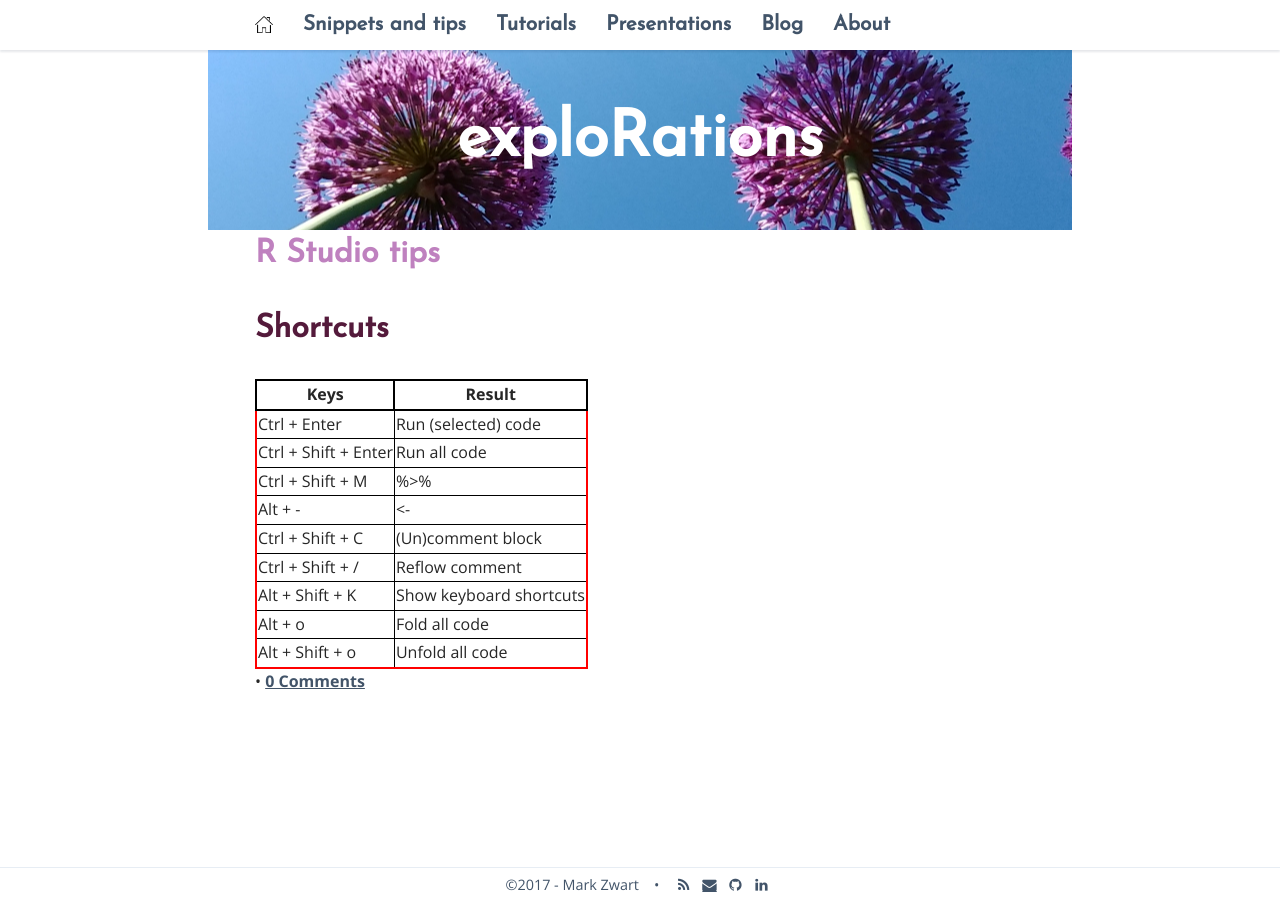
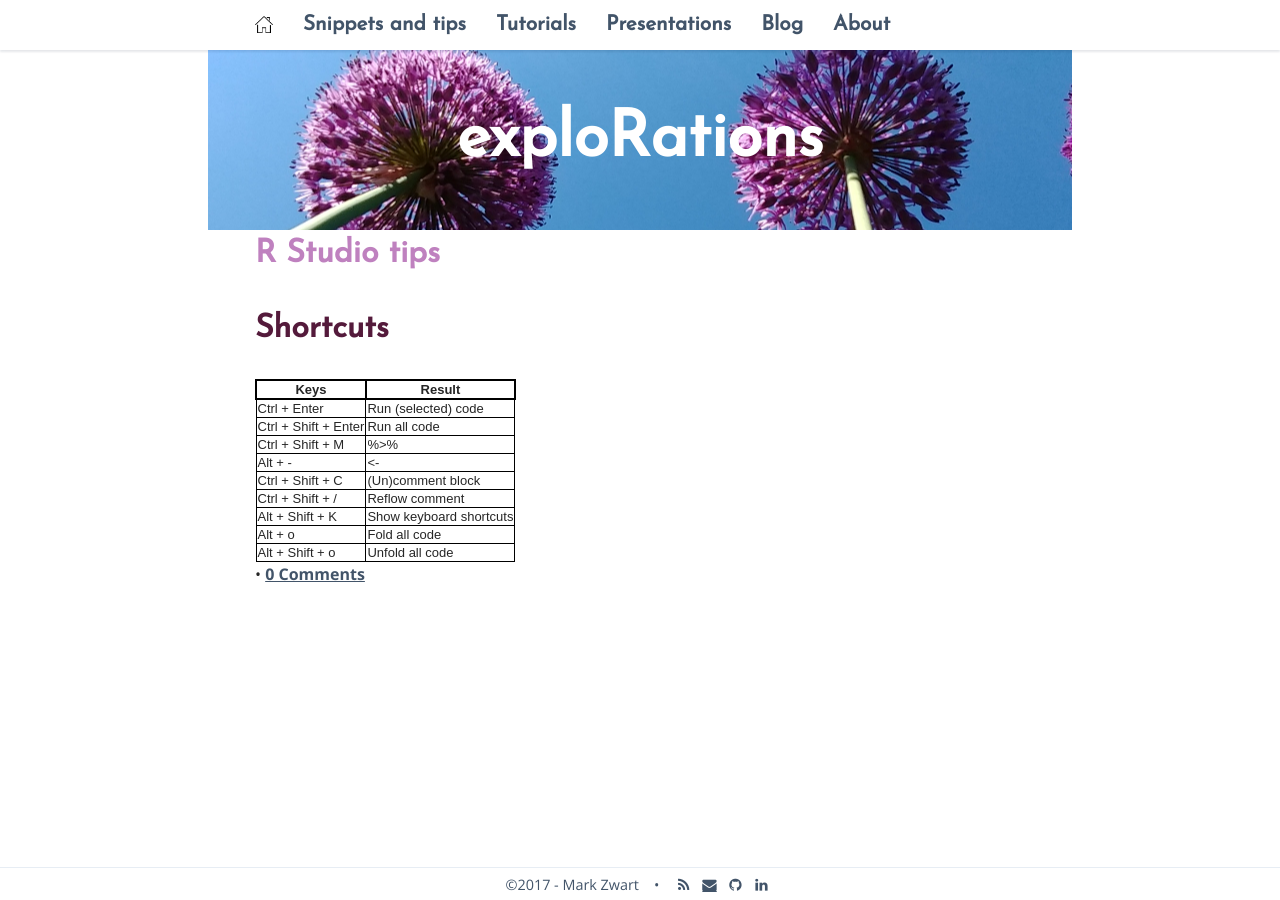
Before and after one commit to mark-me/mark-me.github.io, a Jekyll site: the page built from _pages/snippets-and-tips/r-studio-tips.md, in a window 1280 px wide. Built offline with Jekyll 4.4.1, drawn with Linux system fonts in a browser that asks for light colours; nearby versions of some CDN libraries; comment, search, counter and statistics services are not loaded.

Commit message:
Update _layout.scss

```diff
--- a/_sass/_layout.scss
+++ b/_sass/_layout.scss
@@ -136,9 +136,10 @@
 }
 
 table{
+    border: solid 1px #DDEEEE;
     border-collapse: collapse;
     border-spacing: 0;
-    border:2px solid #ff0000;
+    font: normal 13px Arial, sans-serif;
 }
 th{
     border:2px solid #000000;
```
